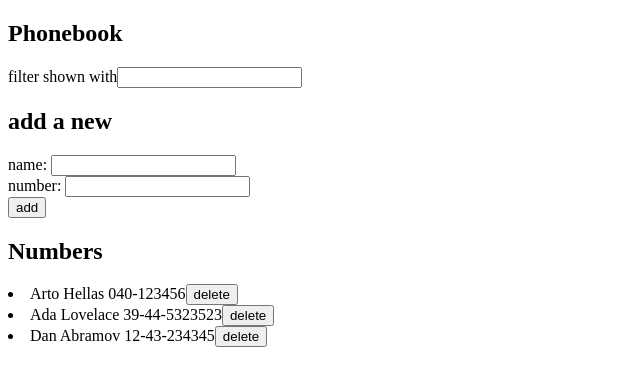
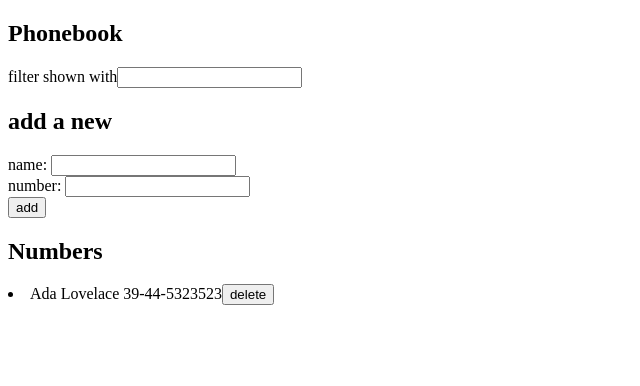
Before and after one commit to aleksikyto/fullstackopen2022, a React (Create React App) app in the folder part2/puhelinluettelo/: page / in a window 1280 px wide. Shown: the top 386 px of the page, without its empty margins (0-640 px from the left). Built offline with nearby package versions, Linux system fonts and the light colour scheme; data requests are answered from the project's data file.

Commit message:
puhelinluettelo 2.18 done

```diff
--- a/part2/puhelinluettelo/db.json
+++ b/part2/puhelinluettelo/db.json
@@ -1,19 +1,9 @@
 {
   "persons": [
-    {
-      "name": "Arto Hellas",
-      "number": "040-123456",
-      "id": 1
-    },
     {
       "name": "Ada Lovelace",
       "number": "39-44-5323523",
       "id": 2
-    },
-    {
-      "name": "Dan Abramov",
-      "number": "12-43-234345",
-      "id": 3
     }
   ]
 }
--- a/part2/puhelinluettelo/src/App.js
+++ b/part2/puhelinluettelo/src/App.js
@@ -34,12 +34,36 @@ const App = () => {
     }
 
     if (persons.find((person) => person.name === newName)) {
-      alert(`${newName} is already added to phonebook`);
+      const personToEdit = persons.find((person) => person.name === newName);
+      if (
+        window.confirm(
+          `${newName} is already added to phonebook, replace the old number with new one?`
+        )
+      ) {
+        const newObject = { name: newName, number: newNumber };
+        personService
+          .update(personToEdit.id, newObject)
+          .then((returnedPerson) => {
+            setPersons(
+              persons.map((person) =>
+                person.id !== personToEdit.id ? person : returnedPerson
+              )
+            );
+          })
+          .catch((error) => {
+            alert(`the note '${newName}' was already deleted from server`);
+            setPersons(
+              persons.filter((person) => person.id !== personToEdit.id)
+            );
+          });
+      }
     }
   };
 
   const deletePerson = (id) => {
     personService.deletePerson(id);
+    const updatedList = persons.filter((person) => person.id !== id);
+    setPersons(updatedList);
   };
 
   const handleNameChange = (event) => {
--- a/part2/puhelinluettelo/src/components/Person.js
+++ b/part2/puhelinluettelo/src/components/Person.js
@@ -1,5 +1,4 @@
 const Person = ({ person, deletePerson }) => {
-  console.log("pers", person);
   return (
     <li>
       {person.name} {person.number}
--- a/part2/puhelinluettelo/src/services/persons.js
+++ b/part2/puhelinluettelo/src/services/persons.js
@@ -2,10 +2,16 @@ import axios from "axios";
 const baseUrl = "http://localhost:3001/persons";
 
 const getAll = () => {
-  const request = axios.get(baseUrl);
-  return request.then((response) => {
-    return response.data;
-  });
+  const request = axios
+    .get(baseUrl)
+    .then((response) => {
+      return response.data;
+    })
+    .catch((e) => {
+      console.log("getall error", e.message);
+    });
+
+  return request;
 };
 
 const create = (newObject) => {
```
